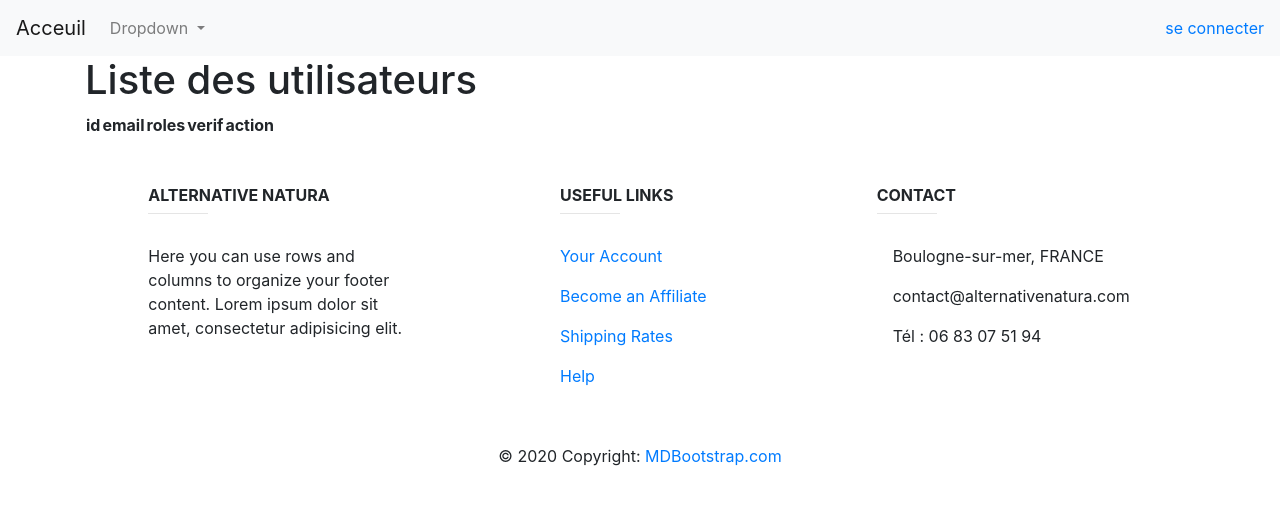
After one commit to AntoineM666/Naturadrink, a Symfony app: template templates/admin/list_user.html.twig in a window 1280 px wide. The commit adds this page. Shown: the top 505 px of the page. Run offline with Twig, Linux system fonts and the light colour scheme; the template is opened without the code that fills it, so the values that code supplies are empty; some libraries are stand-ins or nearby versions.

Commit message:
ajout de lespace admin avec gestion de role

```diff
--- /dev/null
+++ b/templates/admin/list_user.html.twig
@@ -0,0 +1,38 @@
+{% extends 'base.html.twig' %}
+
+{% block body %}
+<div class="container">
+    <h1> Liste des utilisateurs</h1>
+        <table classe="table">
+            <thead>
+                <th>id</th>
+                <th>email</th>
+                <th>roles</th>
+                <th>verif</th>
+                <th>action</th>
+            </thead>
+            <tbody>
+            {% for users in user %}
+                <tr>
+                    <td>{{ users.id }}</td>
+                    <td>{{ users.email }}</td>
+                    <td>{% for roles in users.roles %}
+                            {% if roles == "ROLE_USER" %}
+                            utilisateurs
+                            {% elseif roles == "ROLE_PRO"  %}
+                            pro
+                            {% elseif roles == "ROLE_ADMIN"  %}
+                            ADMIN
+                            {% endif %}
+                        {% endfor %}
+                    </td>
+                    <td></td>
+                    <td><a href="{{path('edit_user', {'id': users.id}) }}" class="btn btn-warning">modifier</a></td>
+                </tr>
+            {% endfor %}
+            </tbody>
+
+        </table>
+</div>
+
+{% endblock %}
--- a/templates/base.html.twig
+++ b/templates/base.html.twig
@@ -36,7 +36,9 @@
                 </li>
 
             </ul>
-            <!-- se connecter -->
+
+
+            <!-- se connecter et se deconnecter -->
             {% if app.user %}
 
               <a href="{{ path('app_logout') }}">se deconnecter</a>
@@ -44,8 +46,29 @@
               <a href="{{ ('login') }}">se connecter</a>
             {% endif %}
 
+
+
         </div>
     </nav>
+     <!-- gestionnaire pour ladmin -->
+             {% if is_granted('ROLE_ADMIN') %}
+             <nav class="navbar navbar-expand-lg navbar-light bg-light">
+                <div class="collapse navbar-collapse" id="navbarNav">
+                  <ul class="navbar-nav">
+                    <li class="nav-item active">
+                      <a class="nav-link" href="#">Home <span class="sr-only">(current)</span></a>
+                    </li>
+                    <li class="nav-item">
+                      <a class="nav-link" href="{{path('utilisateur')}}">utilisateur</a>
+                    </li>
+                    <li class="nav-item">
+                      <a class="nav-link" href="#">Pricing</a>
+                    </li>
+                  </ul>
+                </div>
+              </nav>
+              {% endif %}
+
 
     {% block body %}{% endblock %}
 
@@ -100,13 +123,12 @@
         <h6 class="text-uppercase font-weight-bold">Contact</h6>
         <hr class="deep-purple accent-2 mb-4 mt-0 d-inline-block mx-auto" style="width: 60px;">
         <p>
-          <i class="fas fa-home mr-3"></i> New York, NY 10012, US</p>
+          <i class="fas fa-home mr-3"></i> Boulogne-sur-mer, FRANCE</p>
         <p>
-          <i class="fas fa-envelope mr-3"></i> info@example.com</p>
+          <i class="fas fa-envelope mr-3"></i> contact@alternativenatura.com</p>
         <p>
-          <i class="fas fa-phone mr-3"></i> + 01 234 567 88</p>
-        <p>
-          <i class="fas fa-print mr-3"></i> + 01 234 567 89</p>
+          <i class="fas fa-phone mr-3"></i> Tél : 06 83 07 51 94</p>
+
 
       </div>
       <!-- Grid column -->
```
Also changed, not shown: src/Controller/AdminController.php (added, +66 -0 lines), src/Form/EditUserType.php (added, +50 -0 lines), templates/admin/edituser.html.twig (added, +8 -0 lines), templates/admin/index.html.twig (added, +7 -0 lines), 1 other file.
